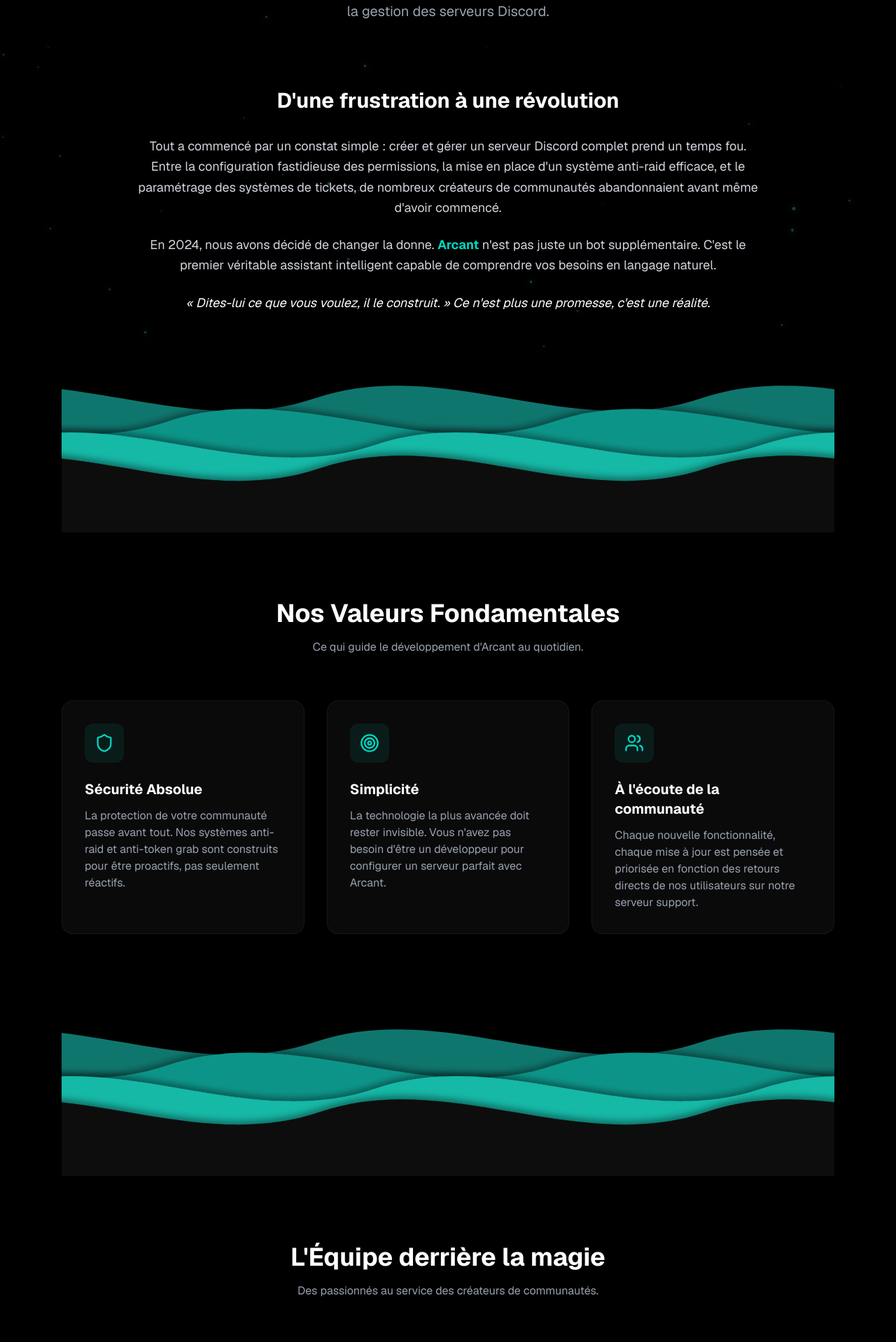
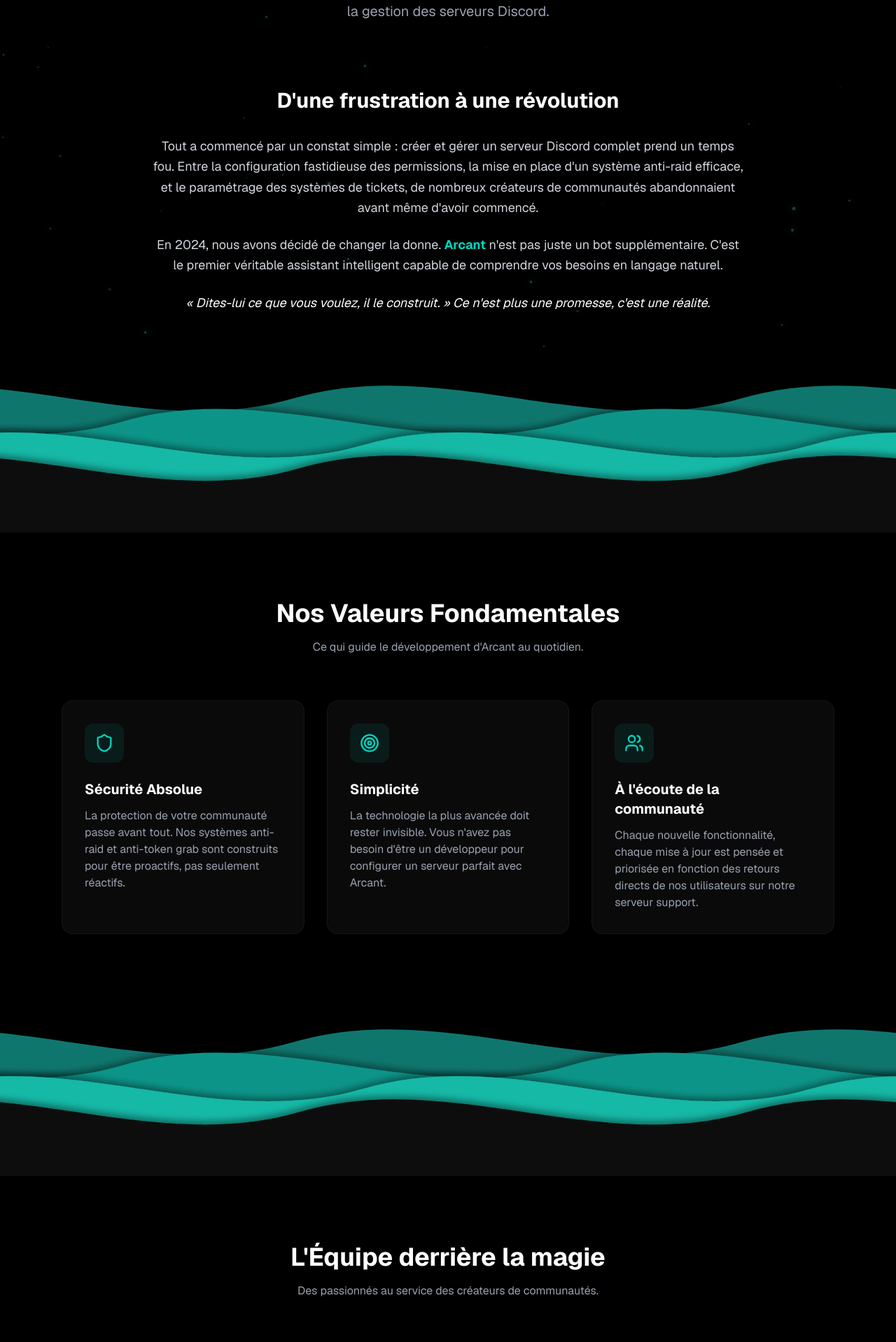
Before and after one commit to gorthek/Arcant, a Next.js app in the folder apps/web/: page /about in a window 1280 px wide. Shown: the part 282-2200 px from the top of the page at 70% size. Built offline with nearby package versions, Linux system fonts and the light colour scheme; no server answers.

Commit message:
style: Fix width constraints on about page to allow full width background elements

```diff
--- a/apps/web/src/app/about/page.tsx
+++ b/apps/web/src/app/about/page.tsx
@@ -13,10 +13,10 @@
       <StardustBackground />
       <Navbar />
 
-      <main className="flex-grow relative pt-40 pb-20 px-6 max-w-6xl mx-auto z-10 w-full">
+      <main className="flex-grow relative pt-40 pb-20 z-10 w-full">
 
         {/* En-tête */}
-        <div className="text-center mb-24">
+        <div className="max-w-6xl mx-auto px-6 text-center mb-24">
           <motion.h1
             initial={{ opacity: 0, y: 20 }}
             animate={{ opacity: 1, y: 0 }}
@@ -35,7 +35,7 @@
         </div>
 
         {/* Section Histoire */}
-        <div className="mb-16 max-w-4xl mx-auto text-center">
+        <div className="max-w-4xl mx-auto px-6 text-center mb-16">
           <motion.div
             initial={{ opacity: 0, y: 30 }}
             whileInView={{ opacity: 1, y: 0 }}
@@ -55,10 +55,13 @@
           </motion.div>
         </div>
 
+        {/* Divider FULL WIDTH */}
+        <div className="w-full">
           <Divider />
+        </div>
 
         {/* Section Nos Valeurs */}
-        <div className="my-24">
+        <div className="max-w-6xl mx-auto px-6 my-24">
           <div className="text-center mb-16">
             <h2 className="text-4xl font-bold text-white mb-4">Nos Valeurs Fondamentales</h2>
             <p className="text-gray-400">Ce qui guide le développement d'Arcant au quotidien.</p>
@@ -106,10 +109,13 @@
           </div>
         </div>
 
+        {/* Divider FULL WIDTH */}
+        <div className="w-full">
           <Divider />
+        </div>
 
         {/* Section L'Équipe */}
-        <div className="my-24">
+        <div className="max-w-6xl mx-auto px-6 my-24">
           <div className="text-center mb-16">
             <h2 className="text-4xl font-bold text-white mb-4">L'Équipe derrière la magie</h2>
             <p className="text-gray-400">Des passionnés au service des créateurs de communautés.</p>
@@ -147,6 +153,7 @@
         </div>
 
         {/* Appel à l'action */}
+        <div className="max-w-6xl mx-auto px-6">
           <motion.div
             initial={{ opacity: 0, y: 20 }}
             whileInView={{ opacity: 1, y: 0 }}
@@ -166,6 +173,7 @@
               Inviter Arcant
             </a>
           </motion.div>
+        </div>
 
       </main>
 
```
Also changed, not shown: 1 other file (tests, documents, lock files or other folders). Lines whose indentation alone changed are shown as unchanged.
